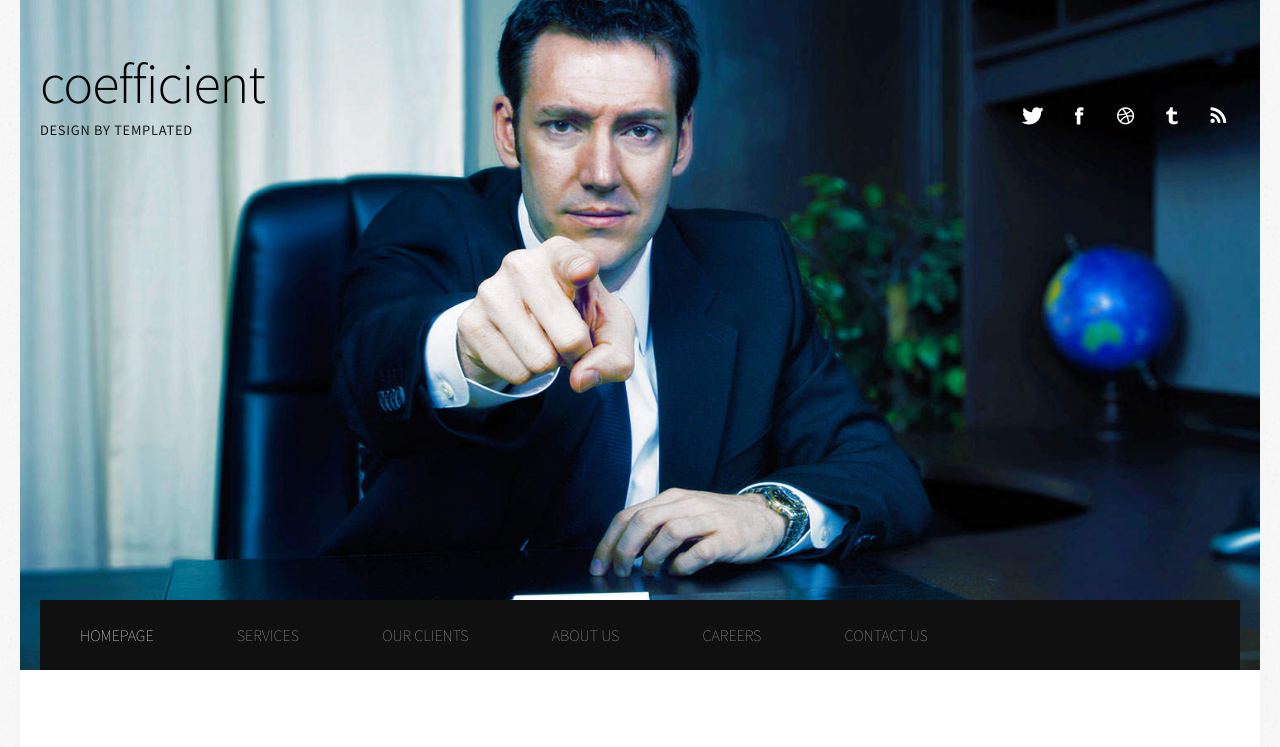
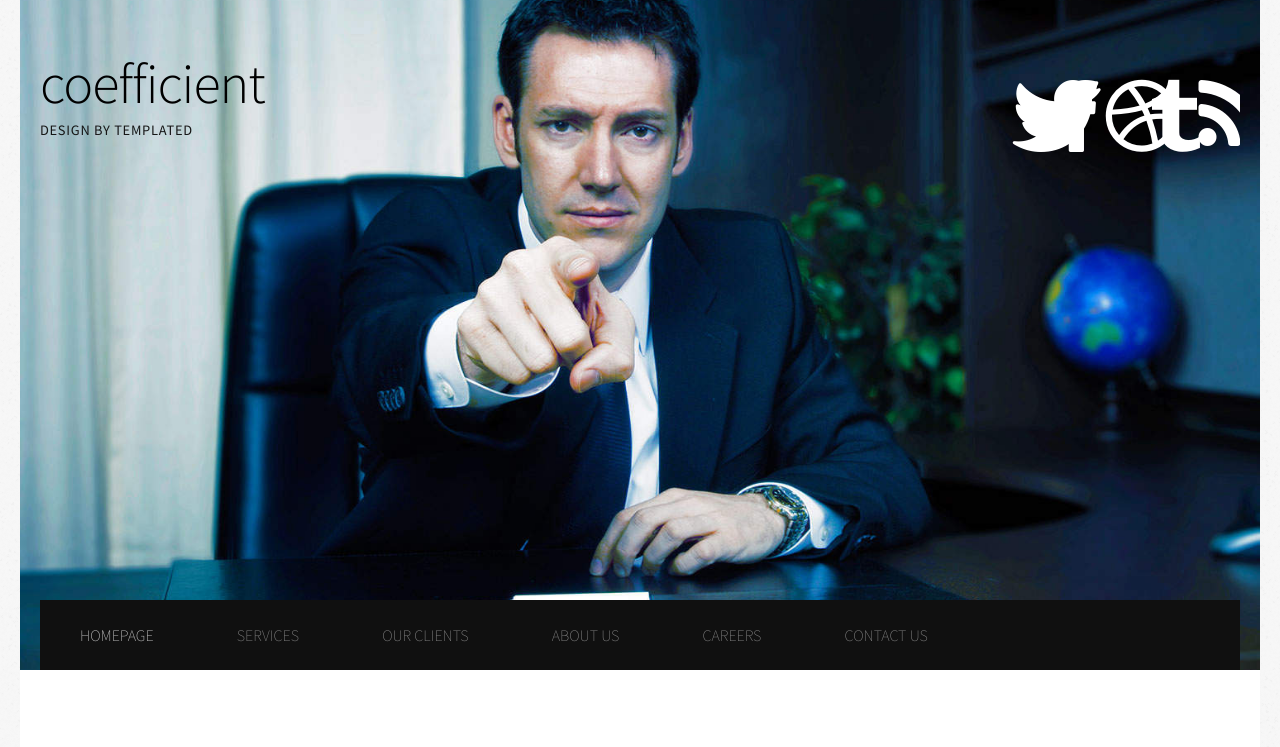
Before and after one commit to igorbond/Luxoft_practice, a plain HTML site: page index.html in a window 1280 px wide. Shown: the top 747 px of the page. Drawn offline with Linux system fonts and the light colour scheme.

Commit message:
font size changed

```diff
--- a/fonts.css
+++ b/fonts.css
@@ -42,7 +42,7 @@
 
 		.icon:before
 		{
-			font-size: 1.25em;
+			font-size: 5.25em;
 			text-decoration: none;
 			font-family: FontAwesome;
 			font-weight: normal;
```
